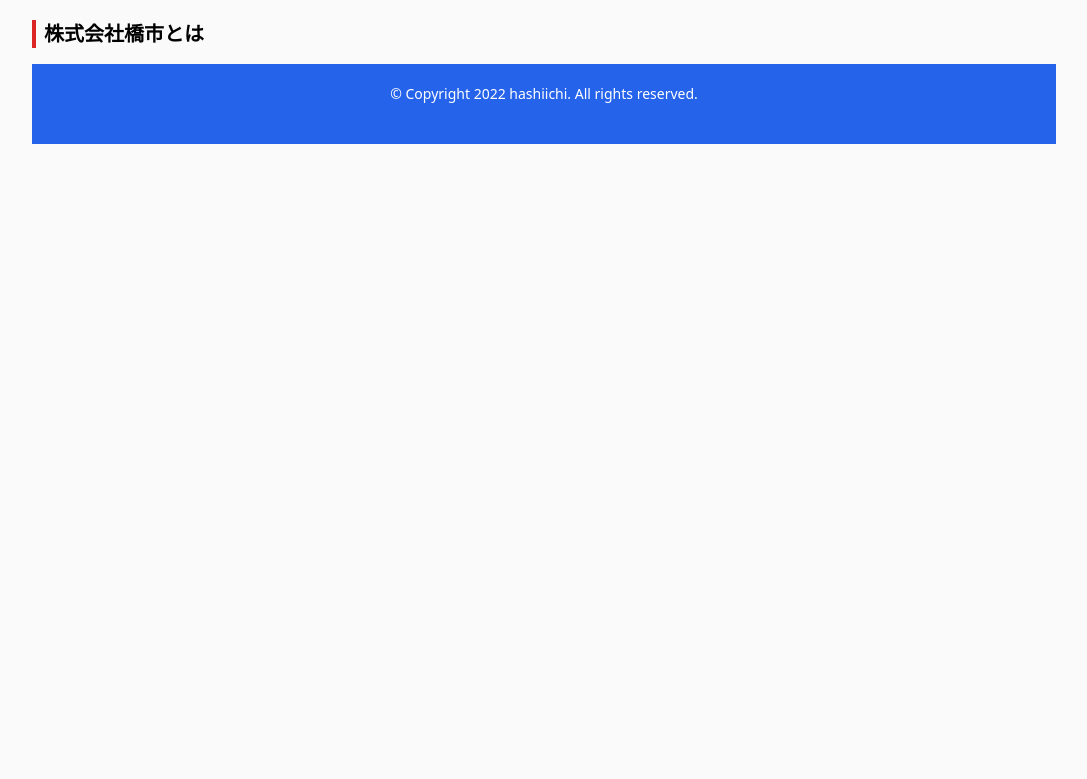
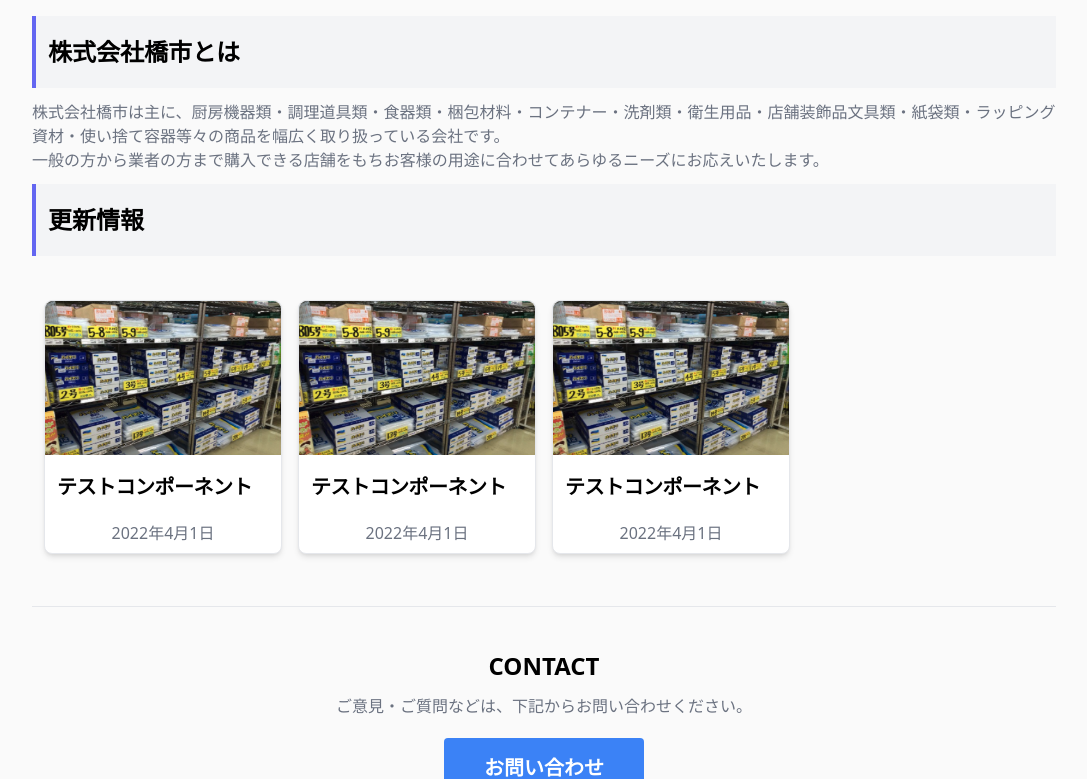
Before and after one commit to knm22mukk/841web, a Next.js app: page / in a window 1280 px wide. Shown: the part 661-1440 px from the top of the page, without its empty margins (96-1183 px from the left). Before the commit the page ends 805 px from the top, so only its background shows below. Built offline with nearby package versions, Linux system fonts and the light colour scheme.

Commit message:
トップページの修正

```diff
--- a/src/pages/company/index.tsx
+++ b/src/pages/company/index.tsx
@@ -12,8 +12,8 @@ const Company = () => {
         pageTitle='株式会社橋市 | 会社概要'
         pageDescription='株式会社橋市の会社概要をご案内いたします。'
       />
+      <Image src='/images/hashiich.jpg' alt='hashiichi' width={1280} height={700} className='' />
       <PageHeader title='会社概要' />
-      <Image src='/images/hashiich.jpg' alt='hashiichi' width={1280} height={700} className='' />
       <table className='my-5 w-full table-auto'>
         <tbody>
           <tr>
--- a/src/pages/index.tsx
+++ b/src/pages/index.tsx
@@ -1,15 +1,40 @@
 import type { NextPage } from 'next';
 import Image from 'next/image';
+import Link from 'next/link';
 import { SEO } from '../components/SEO';
+import Button from '@components/Button';
+import Card from '@components/Card';
 import Layout from '@components/Layout';
-import SectionHeader from '@components/SectionHeader';
+import PageHeader from '@components/PageHeader';
 
 const Home: NextPage = () => {
   return (
     <Layout>
       <SEO pageTitle='株式会社橋市 | トップページ' />
       <Image src='/images/hashiich.jpg' alt='hashiichi' width={1280} height={700} className='' />
-      <SectionHeader title='株式会社橋市とは' />
+      <PageHeader title='株式会社橋市とは' />
+      <p className='text-gray-500'>
+        株式会社橋市は主に、厨房機器類・調理道具類・食器類・梱包材料・コンテナー・洗剤類・衛生用品・店舗装飾品文具類・紙袋類・ラッピング資材・使い捨て容器等々の商品を幅広く取り扱っている会社です。
+        <br />
+        一般の方から業者の方まで購入できる店舗をもちお客様の用途に合わせてあらゆるニーズにお応えいたします。
+      </p>
+      <PageHeader title='更新情報' />
+      <div className='py-8 px-3'>
+        <div className='grid gap-4 sm:grid-cols-2 md:grid-cols-3 xl:grid-cols-4'>
+          <Card title='テストコンポーネント' />
+          <Card title='テストコンポーネント' />
+          <Card title='テストコンポーネント' />
+        </div>
+      </div>
+      <div className='flex flex-col justify-center items-center my-5 h-56 border-y border-gray-200'>
+        <div className='py-3 text-2xl font-bold'>CONTACT</div>
+        <p className='pb-5 text-gray-500'>ご意見・ご質問などは、下記からお問い合わせください。</p>
+        <Link href='/contact'>
+          <a>
+            <Button title='お問い合わせ' />
+          </a>
+        </Link>
+      </div>
     </Layout>
   );
 };
```
